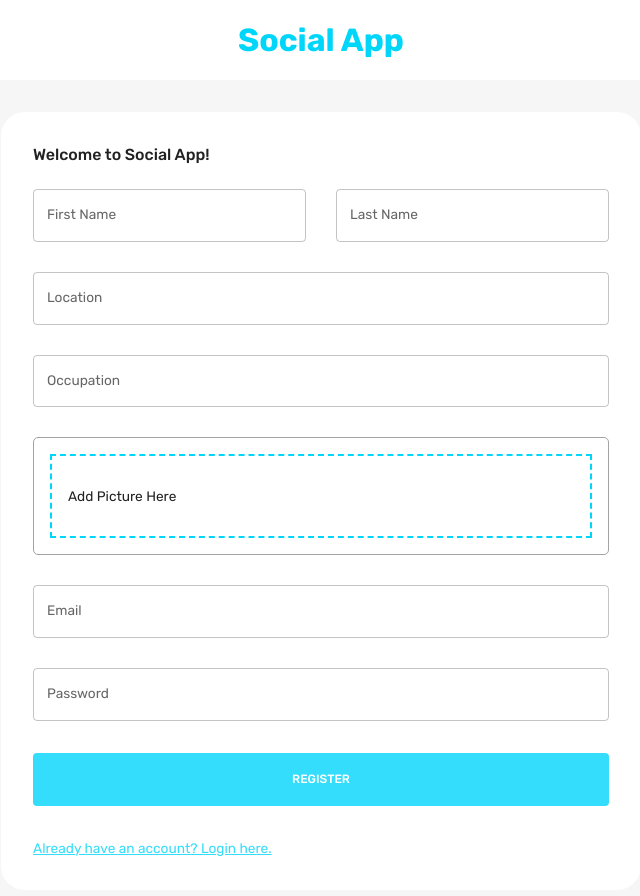
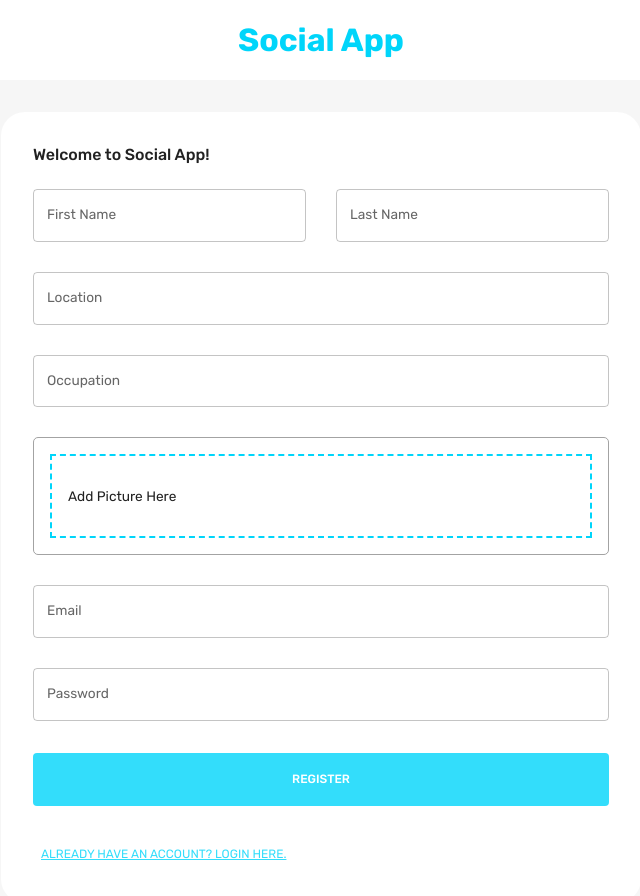
Before and after one commit to Dmitriy24S/social-app-1-frontend, a React (Create React App) app: page /home in a window 1280 px wide. Shown: the top 896 px of the page, without its empty margins (319-959 px from the left). Built offline with nearby package versions, Linux system fonts and the light colour scheme.

Commit message:
refactor: add accessibility for form button/link
* switch 'link' element from Typography to Button for keyboard focus accessibility
* reset form focus when switch form state between login/register

```diff
--- a/src/scenes/loginPage/Form.jsx
+++ b/src/scenes/loginPage/Form.jsx
@@ -8,7 +8,7 @@ import {
   useTheme,
 } from '@mui/material'
 import { Formik } from 'formik'
-import { useState } from 'react'
+import { useRef, useState } from 'react'
 import Dropzone from 'react-dropzone'
 import { useDispatch } from 'react-redux'
 import { useNavigate } from 'react-router-dom'
@@ -60,6 +60,8 @@ const Form = () => {
     //
   }
 
+  const formRef = useRef(null) // reset form TAB focus to beginning if switch between Login/Register State
+
   return (
     <Formik
       onSubmit={handleFormSubmit}
@@ -85,7 +87,10 @@ const Form = () => {
               '& > div': {
                 gridColumn: isNonMobile ? undefined : 'span 4',
               },
+              outline: 'none', // reset form TAB focus to beginning if switch between Login/Register State
             }}
+            ref={formRef}
+            tabIndex={-1}
           >
             {isRegister && (
               <>
@@ -219,17 +224,20 @@ const Form = () => {
             >
               {isLogin ? 'LOGIN' : 'REGISTER'}
             </Button>
-            <Typography
+            <Button
+              variant='text'
               onClick={() => {
                 setPageType(isLogin ? 'register' : 'login')
                 // TODO: const vars? enum?
                 resetForm()
+                formRef.current.focus() // reset form TAB focus to beginning if switch between Login/Register State
               }}
               sx={{
                 width: 'fit-content',
                 textDecoration: 'underline',
                 // color: palette.primary.main,
                 color: palette.primary.light,
+                fontWeight: '400',
                 '&:hover': {
                   cursor: 'pointer',
                   //   color: palette.primary.light,
@@ -240,7 +248,7 @@ const Form = () => {
               {isLogin
                 ? `Don't have an account? Sign Up here.`
                 : `Already have an account? Login here.`}
-            </Typography>
+            </Button>
           </Box>
         </form>
       )}
```
